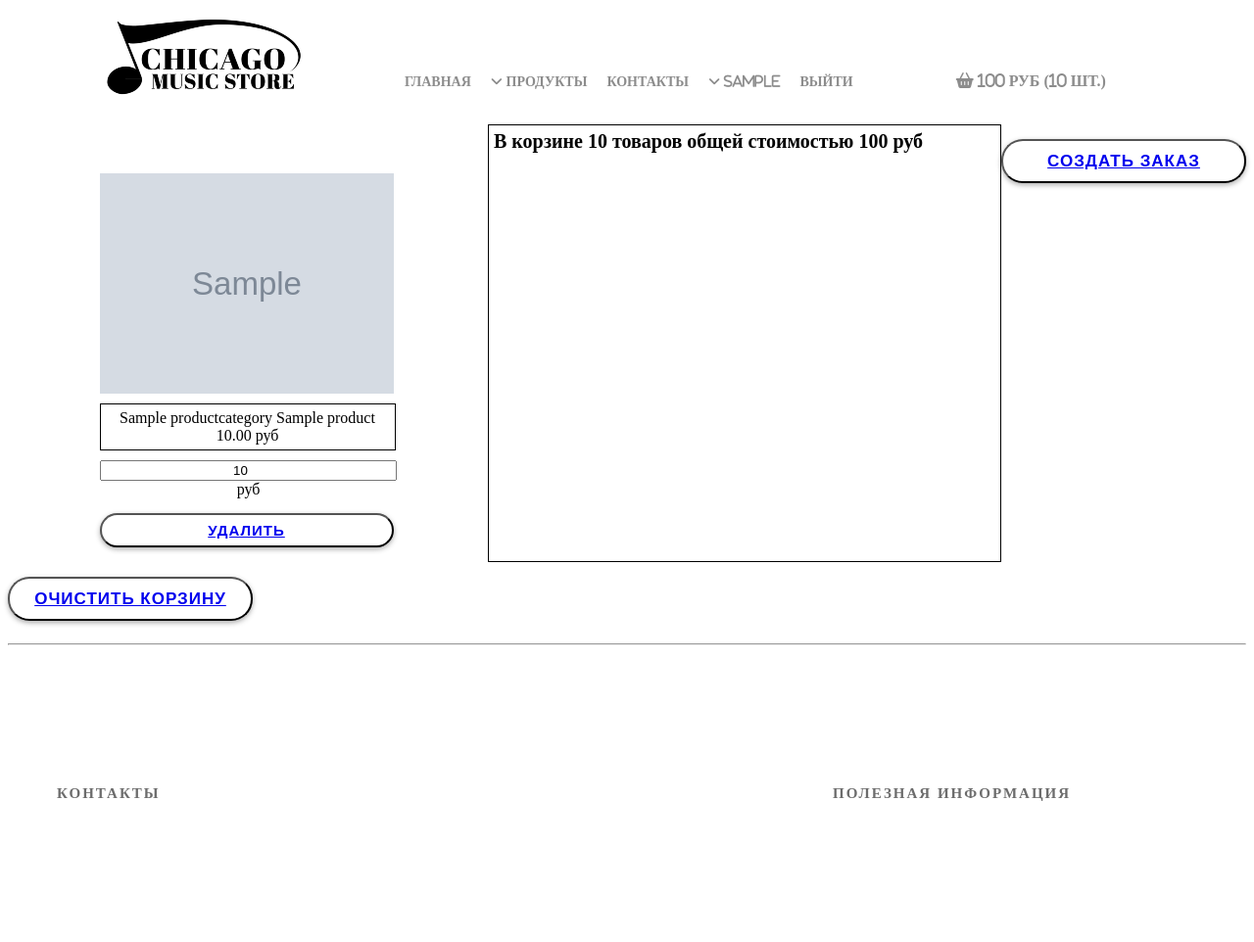
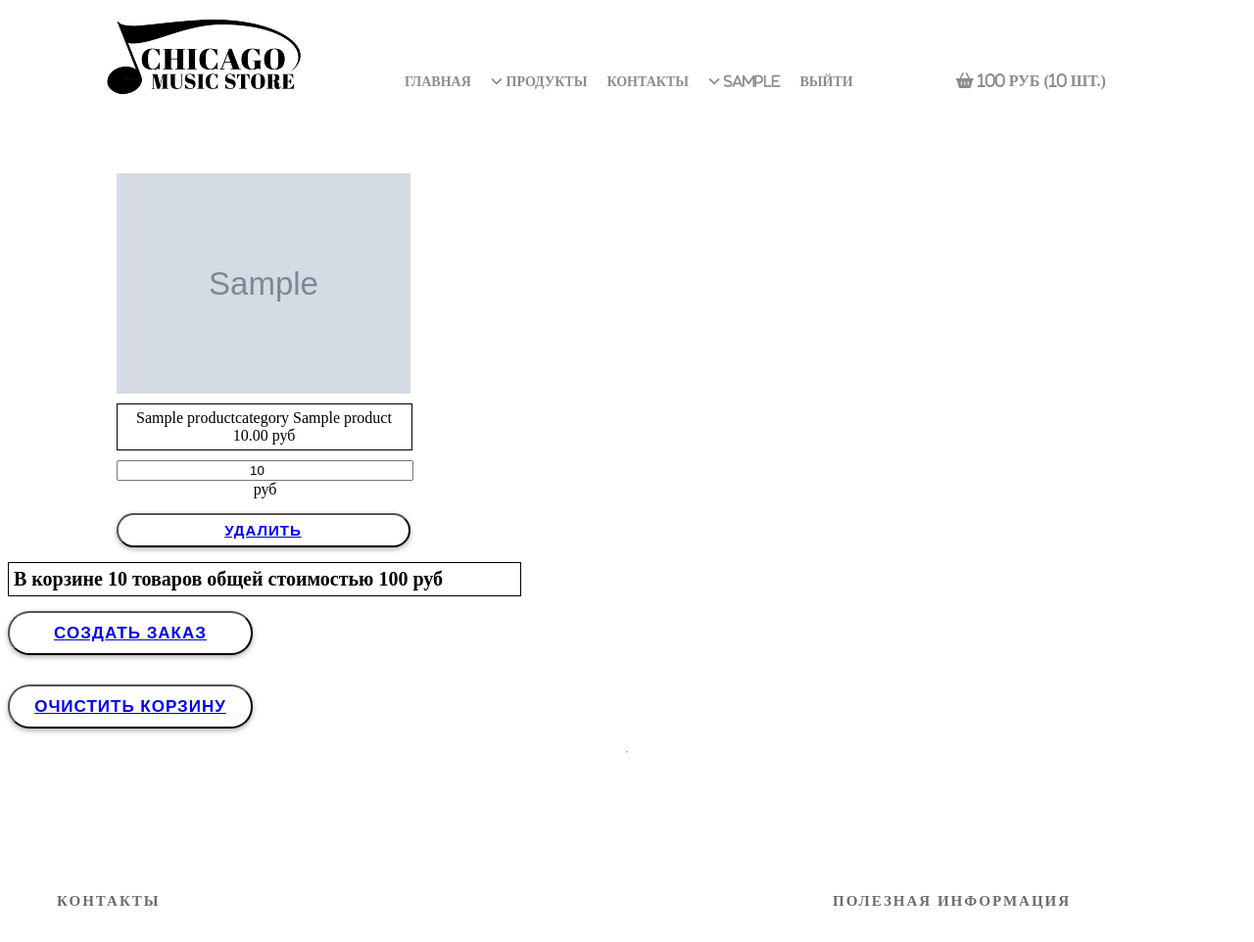
Before and after one commit to nastjasokolovaa/musicshop-project, a Django app: page /basket/ in a window 1280 px wide. Shown: the top 962 px of the page at 98% size. Run offline with Django 3.2, Linux system fonts and the light colour scheme; a user stored in the database is signed in; tables that the repository leaves empty hold one stand-in row (values such as "Sample post"); grey boxes marked "Sample" are stand-in pictures; some libraries are stand-ins or nearby versions.

Commit message:
changed basket script

```diff
--- a/basketapp/templates/includes/inc_basket_list.html
+++ b/basketapp/templates/includes/inc_basket_list.html
@@ -1,5 +1,7 @@
 {% if basket %}
+    <div class="basket_list_main">
         {% for item in basket %}
+
             <div class="basket_record">
                 <img src="/media/{{ item.product.image }}"
                      alt="{{ item.product.short_desc }}">
@@ -34,4 +36,5 @@
         </button>
     {% else %}
         <h4>Корзина пуста</h4>
+    </div>
 {% endif %}
--- a/musicshop/static/style-music-shop.css
+++ b/musicshop/static/style-music-shop.css
@@ -117,6 +117,11 @@
     text-decoration: none;
     color: #8c8c8c;
     font-weight: 700;
+}
+
+.basket_list_main {
+    display: flex;
+    flex-direction: column;
 }
 
 .clearfix{
```
Lines whose indentation alone changed are shown as unchanged.
